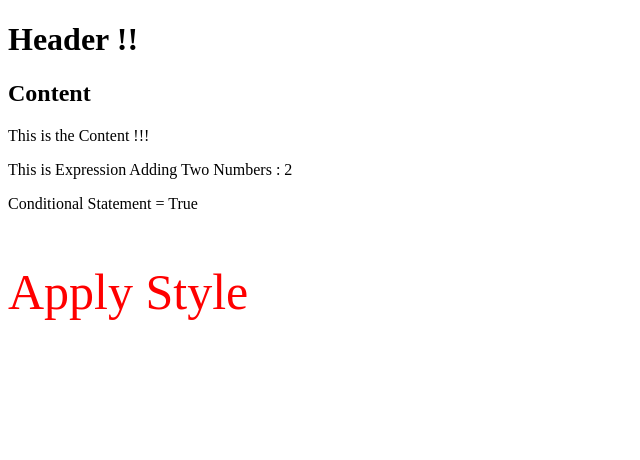
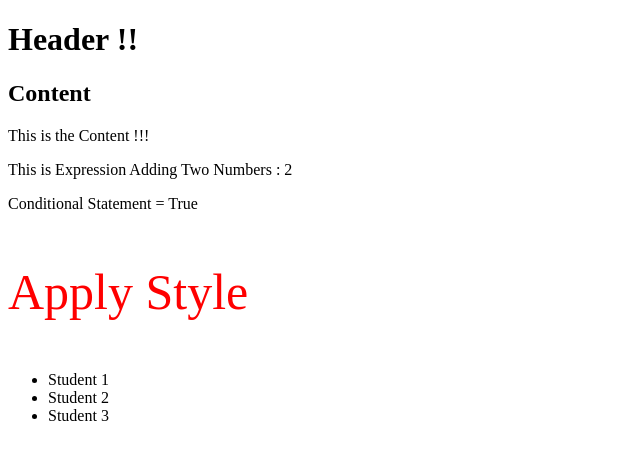
Before and after one commit to fitsumcs/ReactDemo, a React (Create React App) app: page / in a window 1280 px wide. Shown: the top 460 px of the page, without its empty margins (0-640 px from the left). Built offline with nearby package versions, Linux system fonts and the light colour scheme.

Commit message:
state full components

```diff
--- a/src/Content.js
+++ b/src/Content.js
@@ -1,5 +1,5 @@
 import React from 'react';
-
+import StudentList  from './StudentList';
 class Content extends React.Component{
 
   render(){
@@ -18,6 +18,9 @@ class Content extends React.Component{
 
      {/* Applying Inline Style  */}
      <p style={style}>Apply Style </p>
+
+     {/* List of Students  */}
+     <StudentList />
    </div>
     )
   }
--- /dev/null
+++ b/src/StudentList.js
@@ -0,0 +1,39 @@
+import React from 'react';
+
+
+class StudentList extends React.Component{
+
+    constructor()
+    {
+        super();
+        this.state = {
+            data : [
+                {
+                    "name" : "Student 1"
+                },
+                {
+                    "name" : "Student 2"
+                },
+                {
+                    "name" : "Student 3"
+                }
+
+
+            ]
+        }
+    }
+
+  render(){
+    return(
+        <div>
+      <ul>
+          {this.state.data.map((item)=>   <li>{item.name}</li>  )}
+      </ul>
+        </div>
+
+    )
+  }
+
+}
+
+export default StudentList;
```
Also changed, not shown: 1 other file (tests, documents, lock files or other folders).
